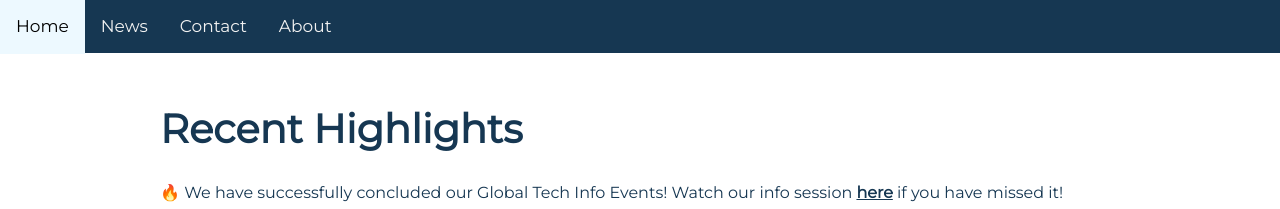
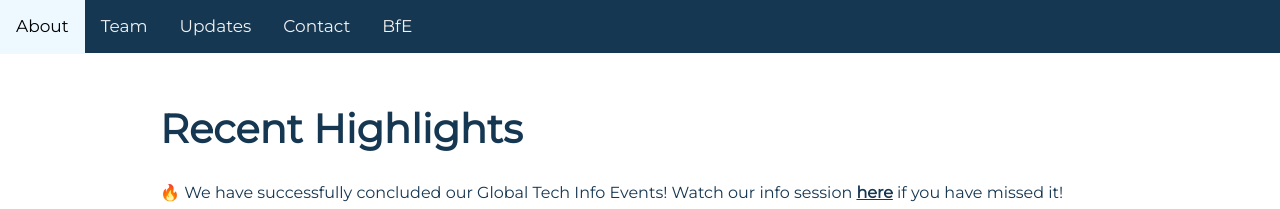
Before and after one commit to BfE-Technology/BfE-Technology.github.io, a Jekyll site: the page built from test.md, in a window 1280 px wide. Shown: the top 209 px of the page. Built offline with Jekyll 4.4.1, drawn with Linux system fonts in a browser that asks for light colours; nearby versions of some CDN libraries.

Commit message:
Update menu.html

```diff
--- a/_includes/menu.html
+++ b/_includes/menu.html
@@ -1,8 +1,9 @@
 <div class="topnav" id="myTopnav">
-  <a href="#home">Home</a>
-  <a href="#news">News</a>
-  <a href="#contact">Contact</a>
-  <a href="#about">About</a>
+  <a href="https://tech.bridgesforenterprise.com#about">About</a>
+  <a href="https://tech.bridgesforenterprise.com/team">Team</a>
+  <a href="https://tech.bridgesforenterprise.com/updates">Updates</a>
+  <a href="https://tech.bridgesforenterprise.com/contact">Contact</a>
+  <a href="https://www.bridgesforenterprise.com">BfE</a>
   <a href="javascript:void(0);" class="icon" onclick="menuToggle()">
     <i class="fa fa-bars"></i>
   </a>
```
